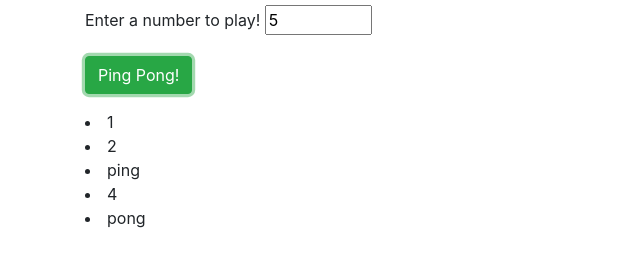
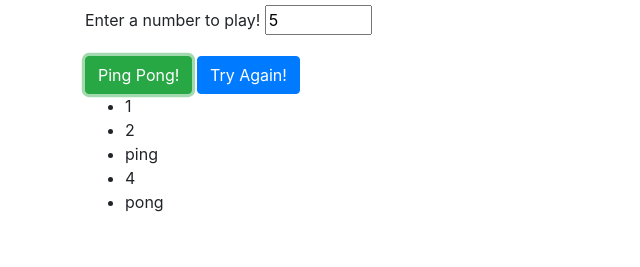
Before and after one commit to wrunion/epicodus-pingpong, a plain HTML site: page index.html in a window 1280 px wide. Both pictures are taken after typing "5" into the empty fields and a click on the button "Ping Pong!". Shown: the part 51-318 px from the top of the page, without its empty margins (0-640 px from the left). Drawn offline with nearby package versions, Linux system fonts and the light colour scheme.

Commit message:
Create empty results array and push values into it upon form submit.

```diff
--- a/index.html
+++ b/index.html
@@ -21,7 +21,8 @@
           <!--Data validation so that the number entered must be between 1 and 1000. If infinite numbers are allowed, it may cause browser errors.-->
           <input id="number" type="number" required min="1" max="1000">
         </div>
-        <button type="submit" class="btn btn-success">Ping Pong!</button>
+        <button type="submit" class="btn btn-success btn-inline">Ping Pong!</button>
+        <button type="reset" id="reset" class="btn btn-primary btn-inline">Try Again!</button>
       </form>
 
       <div id="result">
--- a/js/scripts.js
+++ b/js/scripts.js
@@ -1,17 +1,32 @@
+var resultArray = [];
+
+// function empty() {
+//   resultArray.clear();
+// }
+
 $(document).ready(function() {
   $("form#ping-pong").submit(function(event) {
+
     var number = parseInt($("#number").val());
-    // alert(number);
+
     var i;
     for (i = 1; i <= number; i++) {
       if (i % 15 === 0) {
-      $("#result").append("<li>"+ "pingpong" + "</li>");
+        resultArray.push("pingpong");
       } else if (i % 3 === 0) {
-        $("#result").append("<li>"+ "ping" + "</li>");
+        resultArray.push("ping");
       } else if (i % 5 === 0) {
-        $("#result").append("<li>"+ "pong" + "</li>");
+        resultArray.push("pong");
       } else
-       $("#result").append("<li>"+ i + "</li>"); }
+       resultArray.push(i); }
+
+      resultArray.forEach(function(element) {
+        $("#result ul").append("<li>" + element + "</li>");
+      });
     event.preventDefault();
+    // $("form").trigger('reset');
+  });
+  $("button#reset").click(function(event) {
+   location.reload();
   });
 });
```
